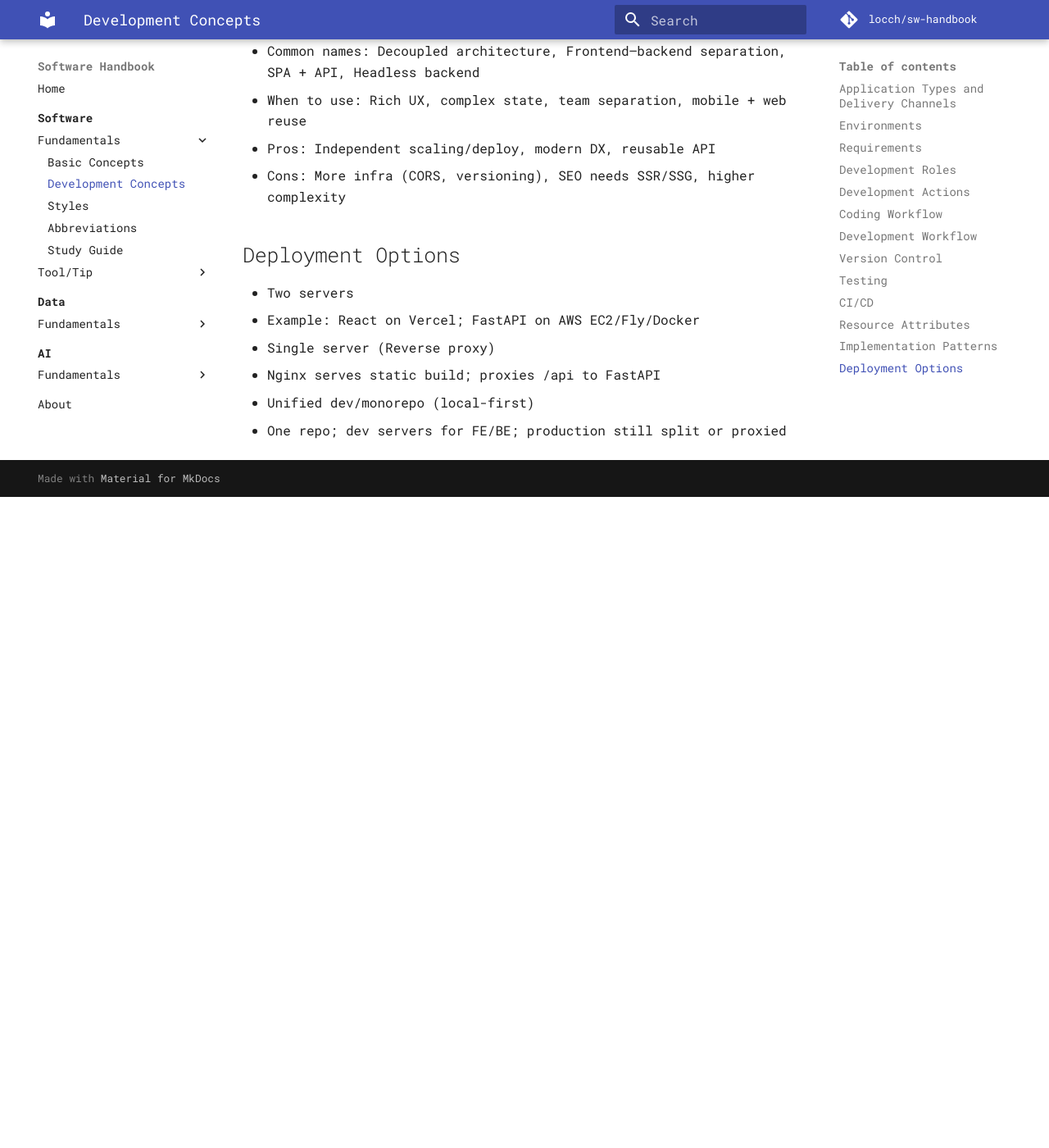
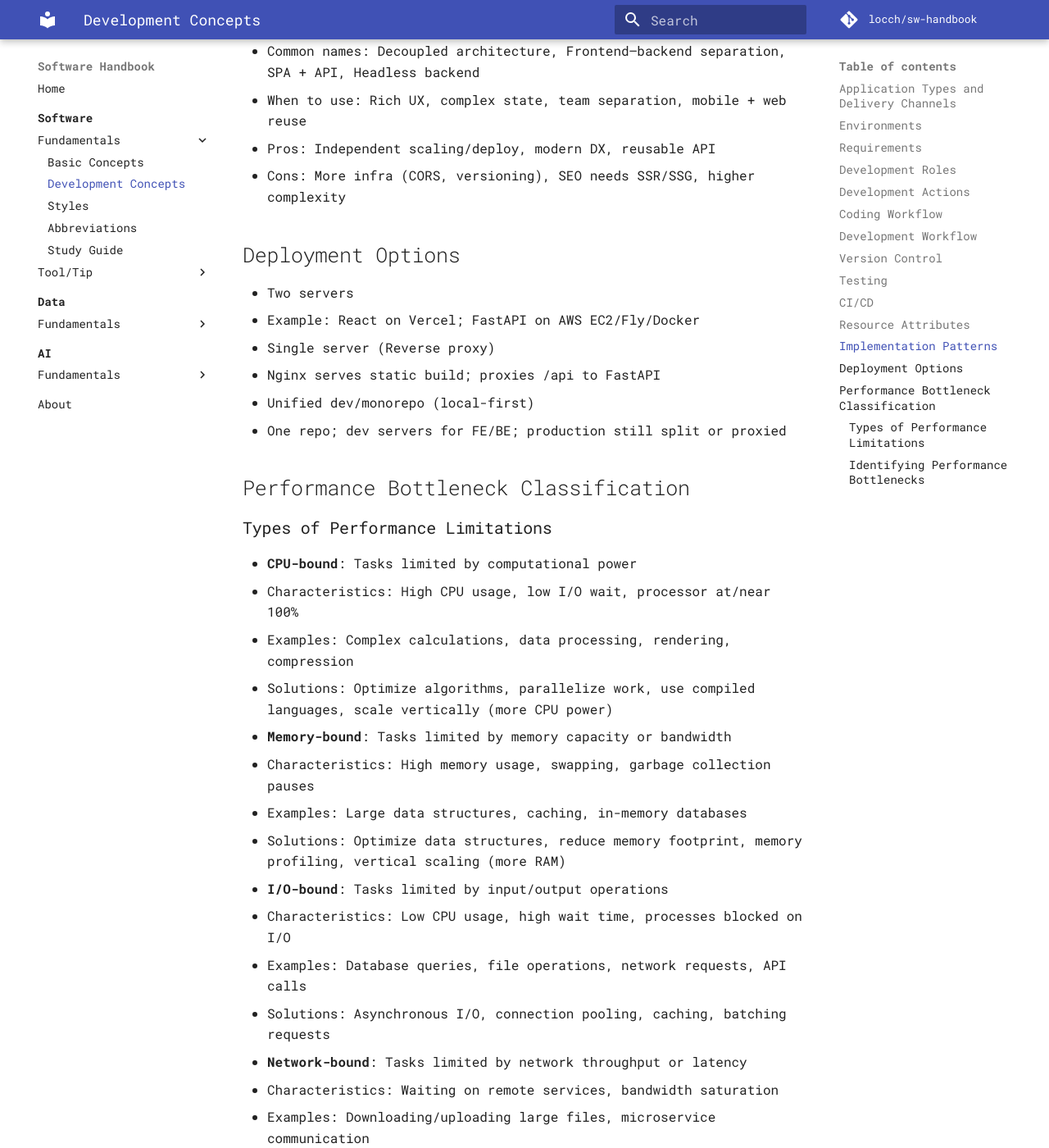
Before and after one commit to locchh/sw-handbook, an MkDocs documentation site: the page built from docs/software/basics/devlopment_concepts.md, in a window 1280 px wide and 1400 px high, scrolled down 5529 px. Shown: the whole window at 82% size. Built offline with MkDocs 1.6.1 and Material for MkDocs 9.7.7, drawn with Linux system fonts in a browser that asks for light colours; comment, search, counter and statistics services are not loaded; before the commit the page ends 6135 px from its top, so only the background shows below that; some of the changed text lies outside the part shown.

Commit message:
update performance bottleneck classification

````diff
--- a/docs/software/basics/devlopment_concepts.md
+++ b/docs/software/basics/devlopment_concepts.md
@@ -223,3 +223,57 @@ Alpha -> Beta -> RC1 -> RC2 -> ... -> RCn -> Release
   - Nginx serves static build; proxies /api to FastAPI
 - Unified dev/monorepo (local-first)
   - One repo; dev servers for FE/BE; production still split or proxied
+
+## Performance Bottleneck Classification
+
+### Types of Performance Limitations
+
+- **CPU-bound**: Tasks limited by computational power
+  - Characteristics: High CPU usage, low I/O wait, processor at/near 100%
+  - Examples: Complex calculations, data processing, rendering, compression
+  - Solutions: Optimize algorithms, parallelize work, use compiled languages, scale vertically (more CPU power)
+
+- **Memory-bound**: Tasks limited by memory capacity or bandwidth
+  - Characteristics: High memory usage, swapping, garbage collection pauses
+  - Examples: Large data structures, caching, in-memory databases
+  - Solutions: Optimize data structures, reduce memory footprint, memory profiling, vertical scaling (more RAM)
+
+- **I/O-bound**: Tasks limited by input/output operations
+  - Characteristics: Low CPU usage, high wait time, processes blocked on I/O
+  - Examples: Database queries, file operations, network requests, API calls
+  - Solutions: Asynchronous I/O, connection pooling, caching, batching requests
+
+- **Network-bound**: Tasks limited by network throughput or latency
+  - Characteristics: Waiting on remote services, bandwidth saturation
+  - Examples: Downloading/uploading large files, microservice communication
+  - Solutions: Compression, CDNs, edge computing, protocol optimization, connection reuse
+
+- **Disk-bound**: Tasks limited by storage read/write speeds
+  - Characteristics: High disk utilization, processes waiting on disk operations
+  - Examples: Database writes, log processing, file system operations
+  - Solutions: SSDs, RAID configurations, write batching, appropriate file systems
+
+### Identifying Performance Bottlenecks
+
+```
+Observe → Measure → Analyze → Optimize → Verify
+```
+
+1. **Observation Tools**:
+   - CPU: `top`, `htop`, `mpstat`
+   - Memory: `free`, `vmstat`
+   - I/O: `iostat`, `iotop`
+   - Network: `netstat`, `iftop`
+   - Comprehensive: `dstat`, `glances`
+
+2. **Profiling Techniques**:
+   - Sampling profilers: Capture stack traces at intervals
+   - Tracing profilers: Instrument code to track execution
+   - Distributed tracing: Track requests across services (Jaeger, Zipkin)
+   - Flame graphs: Visualize CPU/memory usage hierarchically
+
+3. **Performance Testing**:
+   - Load testing: Simulate expected load (JMeter, Locust)
+   - Stress testing: Find breaking points
+   - Soak testing: Verify stability under sustained load
+   - Spike testing: Test response to sudden load increases
````
